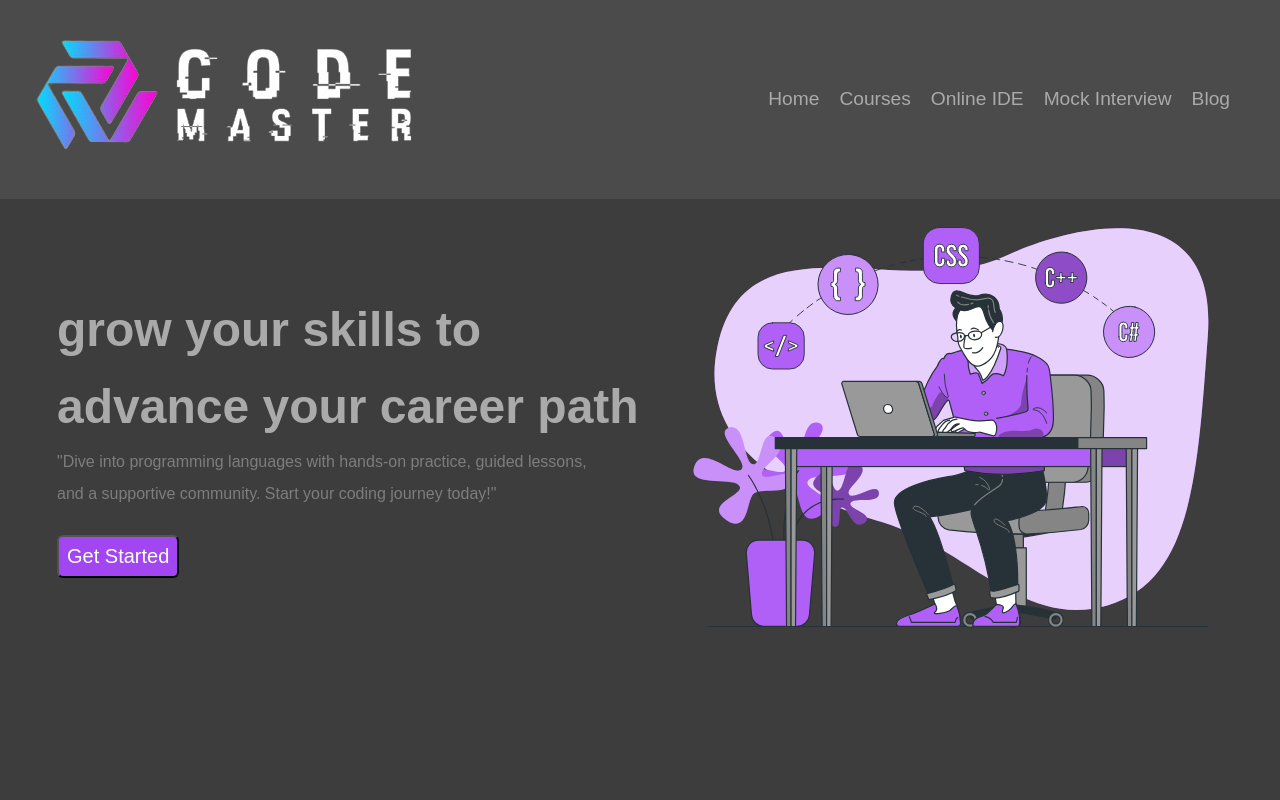
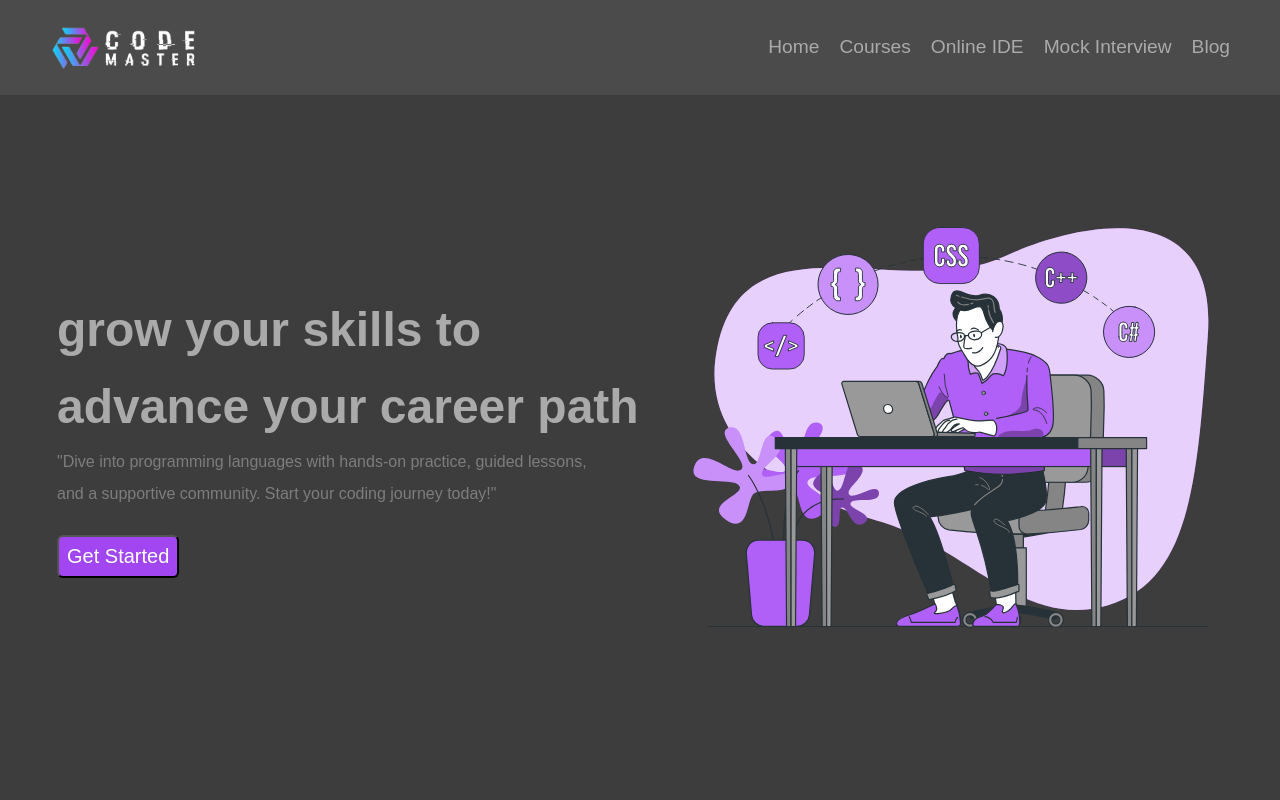
Before and after one commit to Syed-Zaheerudeen/syed-zaheerudeen.github.io, a plain HTML site: page index.html in a window 1280 px wide. Shown: the top 800 px of the page. Drawn offline with nearby package versions, Linux system fonts and the light colour scheme.

Commit message:
Update styles.css

```diff
--- a/styles.css
+++ b/styles.css
@@ -45,7 +45,12 @@
   /* logo design */
 
   .logo {
-    font-size: 1.8rem;
+    display: flex;
+    align-items: center;
+  }
+
+  .logo img {
+    width: 150px;
   }
 
   .logo b {
@@ -381,6 +386,11 @@
   /* computer screen */
 
   @media screen and (min-width: 1024px) {
+
+    .logo {
+      padding-left: 20px;
+    }
+
     #nav-btn,
     .mobile {
       display: none;
```
